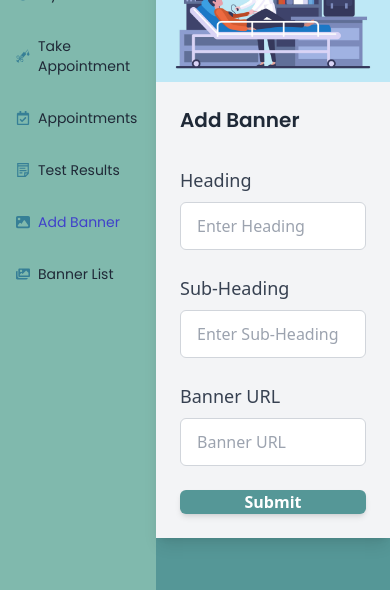
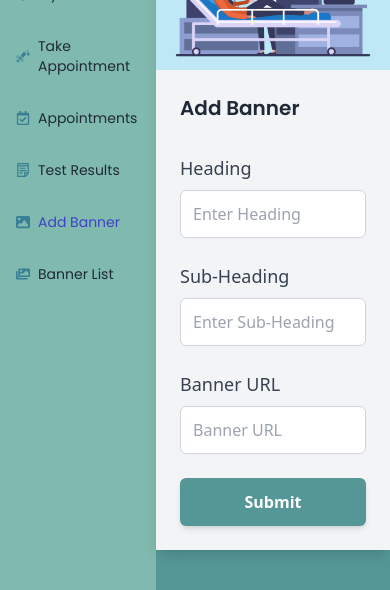
Before and after one commit to SUPTO-1/HealthCare, a React (Vite) app: page /dashboard/addBanner in a window 390 px wide. Shown: the part 254-844 px from the top of the page. Built offline with nearby package versions, Linux system fonts and the light colour scheme; no server answers.

Commit message:
fixed some error

```diff
--- a/src/Banner/AddBanner.jsx
+++ b/src/Banner/AddBanner.jsx
@@ -14,24 +14,25 @@ const AddBanner = () => {
       heading,
       subHeading,
       image,
-    }
+    };
     console.log(addBanner);
-    axiosSecure.post('/banner',addBanner)
-    .then(res=>{
-      if(res.data.insertedId)
-        {
+    axiosSecure.post('/banner', addBanner)
+      .then(res => {
+        if (res.data.insertedId) {
           Swal.fire({
-            title: "success!",
+            title: "Success!",
             text: "Banner added successfully",
             icon: "success",
             confirmButtonText: "Okay",
           });
+          e.target.reset();
         }
-    })
-  }
+      });
+  };
+
   return (
-    <div className="min-h-screen flex items-center justify-center bg-[#559797] md:px-4 md:py-8">
-      <div className="md:flex flex-col md:flex-row bg-gray-100 md:rounded-lg shadow-lg overflow-hidden w-full max-w-5xl">
+    <div className="min-h-screen flex items-center justify-center bg-[#559797] px-0 py-0 md:px-0 md:py-0 lg:px-8 lg:py-12">
+      <div className="flex flex-col md:flex-row bg-gray-100 md:rounded-lg shadow-lg overflow-hidden w-full max-w-5xl">
         <div className="md:w-1/2 md:block">
           <img
             src={bannerImg}
@@ -39,7 +40,7 @@ const AddBanner = () => {
             className="object-cover w-full h-full"
           />
         </div>
-        <div className="w-full md:w-1/2 p-6 md:p-20">
+        <div className="w-full md:w-1/2 p-6 md:p-10 lg:p-20">
           <h2 className="text-xl md:text-3xl font-semibold font-poppins mb-8 text-gray-800">Add Banner</h2>
           <form onSubmit={handleAdd}>
             <div className="space-y-6">
@@ -48,7 +49,7 @@ const AddBanner = () => {
                 <input
                   type="text"
                   placeholder="Enter Heading"
-                className="input block w-full md:px-4 md:py-3 border border-gray-300 rounded-md text-base focus:outline-none"
+                  className="input block w-full px-3 py-2 lg:px-4 lg:py-3 border border-gray-300 rounded-md text-base focus:outline-none"
                   name="heading"
                   required
                 />
@@ -58,7 +59,7 @@ const AddBanner = () => {
                 <input
                   type="text"
                   placeholder="Enter Sub-Heading"
-                className="input block w-full md:px-4 md:py-3 border border-gray-300 rounded-md text-base focus:outline-none "
+                  className="input block w-full px-3 py-2 lg:px-4 lg:py-3 border border-gray-300 rounded-md text-base focus:outline-none"
                   name="subHeading"
                   required
                 />
@@ -68,7 +69,7 @@ const AddBanner = () => {
                 <input
                   type="text"
                   placeholder="Banner URL"
-                className="input block w-full md:px-4 md:py-3 border border-gray-300 rounded-md text-base focus:outline-none "
+                  className="input block w-full px-3 py-2 lg:px-4 lg:py-3 border border-gray-300 rounded-md text-base focus:outline-none"
                   name="bannerURL"
                   required
                 />
@@ -76,7 +77,7 @@ const AddBanner = () => {
               <div className="mt-8">
                 <button
                   type="submit"
-                className="w-full md:py-4 bg-[#559797] text-white font-semibold rounded-md shadow-md hover:bg-[#4a8383] "
+                  className="w-full py-3 lg:py-4 bg-[#559797] text-white font-semibold rounded-md shadow-md hover:bg-[#4a8383]"
                 >
                   Submit
                 </button>
--- a/src/Routes/Route.jsx
+++ b/src/Routes/Route.jsx
@@ -6,6 +6,7 @@ import SignUp from "../Authentication/SignUp";
 import Dashboard from "../UserDashBoard/Dashboard";
 import MyProfile from "../UserDashBoard/MyProfile";
 import AddBanner from "../Banner/AddBanner";
+import BannerList from "../UserDashBoard/BannerList";
 
 const routes = createBrowserRouter([
     {
@@ -35,6 +36,10 @@ const routes = createBrowserRouter([
                     {
                         path:'addBanner',
                         element:<AddBanner></AddBanner>
+                    },
+                    {
+                        path:'bannerList',
+                        element:<BannerList></BannerList>
                     }
                 ]
             }
--- /dev/null
+++ b/src/UserDashBoard/BannerList.jsx
@@ -0,0 +1,9 @@
+const BannerList = () => {
+    return (
+        <div>
+            <h2>This is Banner</h2>
+        </div>
+    );
+};
+
+export default BannerList;
```
Lines whose indentation alone changed are shown as unchanged.
